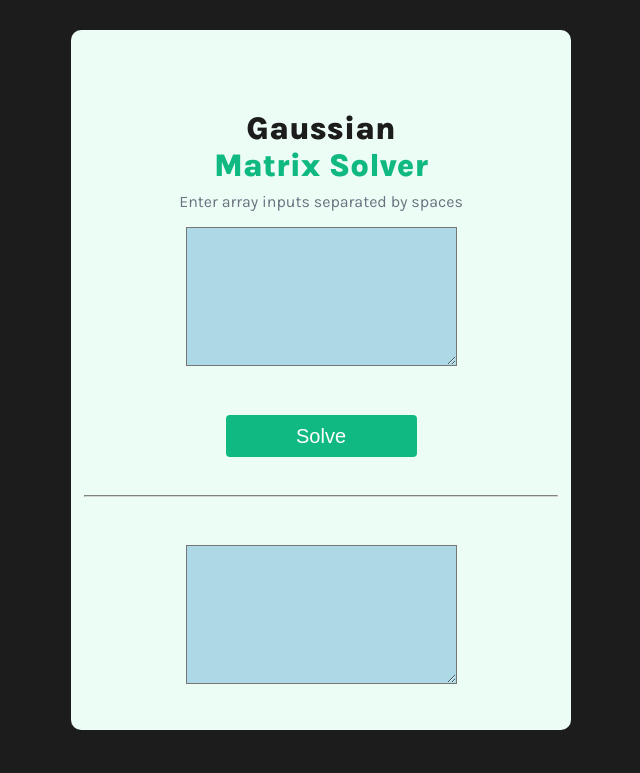
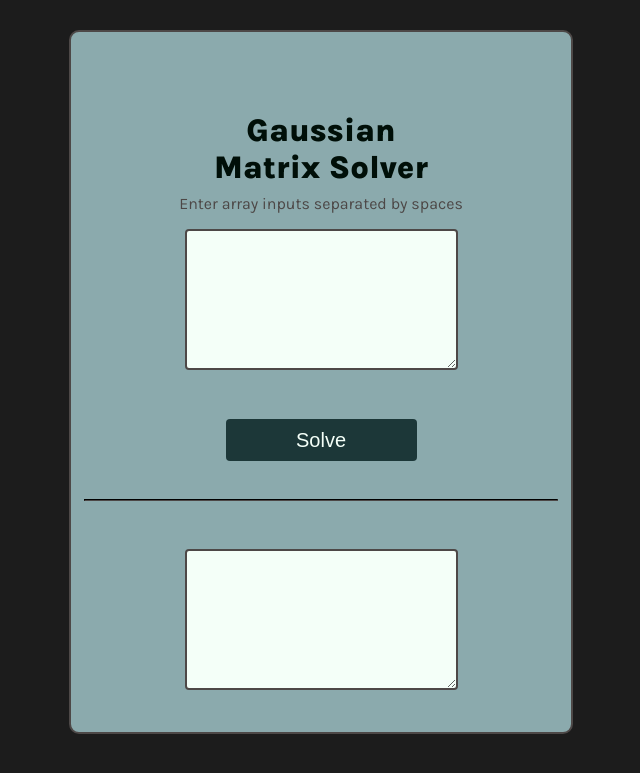
Before and after one commit to wchen222/gaussian-solver-web, a Flask app: page / in a window 1280 px wide. Shown: the top 773 px of the page, without its empty margins (319-959 px from the left). Run offline with Flask 3, Linux system fonts and the light colour scheme.

Commit message:
Changed colors

```diff
--- a/static/style.css
+++ b/static/style.css
@@ -10,28 +10,29 @@ body {
     margin-bottom: 30px;
     height: 700px;
     width: 500px;
-    background-color: #ECFDF5;
+    background-color: #8BAAAD;
     display: flex;
     flex-direction: column;
     border-radius: 10px;
+    border: 2px solid #4D4847;
 }
 
 #title1 {
-    color: #1C1C1C;
+    color: #000F08;
     font-weight: 800;
     margin: 0;
     text-align: center;
 }
 
 #title2 {
-    color: #10B981;
+    color: #000F08;
     font-weight: 800;
     margin: 0;
     text-align: center;
 }
 
 #desc {
-    color: #6B7280;
+    color: #4D4847;
     margin-top: 8px;
     text-align: center;
 
@@ -39,10 +40,10 @@ body {
 
 
 .subButton {
-    background-color: #10B981;
+    background-color: #1C3738;
     width: 191px;
     height: 42px;
-    color: white;
+    color: #F4FFF8;
     border-radius: 4px;
     border: none;
     padding: 0;
@@ -53,7 +54,7 @@ body {
 }
 
 .subButton:hover {
-    background-color: green;
+    background-color: #4D4847;
 }
 
 .pwTxt {
@@ -65,7 +66,7 @@ body {
 hr {
     width: 472px;
     height: 0px;
-    border-color: #D5D4D8;
+    border-color: #4D4847;
 }
 
 .pwContainer {
@@ -88,14 +89,18 @@ hr {
 }
 
 .inputBox {
-    background-color: lightblue;
-    color: black;
+    background-color: #F4FFF8;
+    color: #4D4847;
     font-size: 16px;
+    border-radius: 4px;
+    border: 2px solid #4D4847;
 }
 
 .outputBox {
     margin-top: 40px;
-    background-color: lightblue;
-    color: black;
+    background-color: #F4FFF8;
+    color: #4D4847;
     font-size: 16px;
+    border-radius: 4px;
+    border: 2px solid #4D4847;
 }
```
